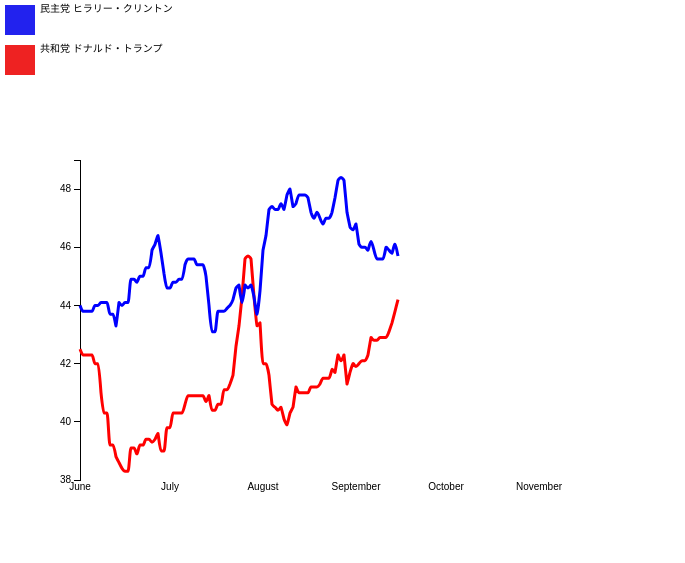
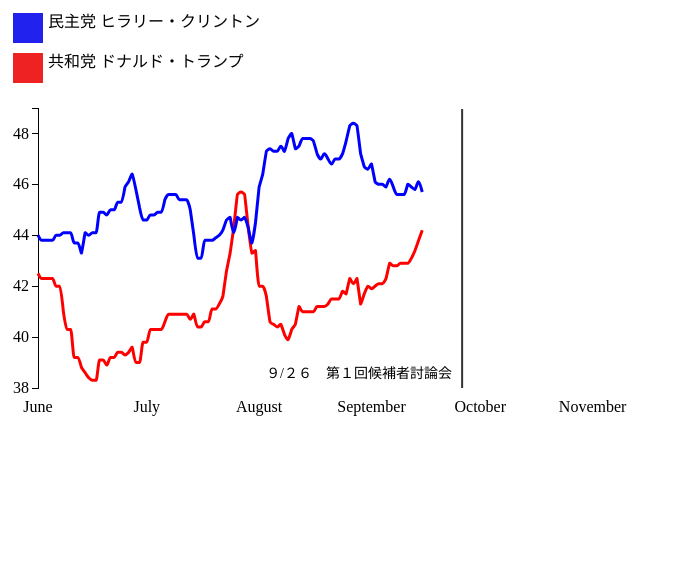
Before and after one commit to keisuke-osone/lineChartWithDeadline, a plain HTML site: page line.html in a window 1280 px wide. Shown: the whole page, without its empty margins (0-685 px from the left). Drawn offline with Linux system fonts and the light colour scheme.

Commit message:
add event

```diff
--- a/css/style.css
+++ b/css/style.css
@@ -1,6 +1,9 @@
-body {
-  font: 10px sans-serif;
-  margin: 0;
+iframe {
+    margin: 0;
+    padding: 0;
+    border: 0;
+    font: inherit;
+    vertical-align: baseline;
 }
 
 path.line {
--- a/data/data.csv
+++ b/data/data.csv
@@ -116,7 +116,7 @@ date,Trump,Clinton,Event
 2016/9/23,,,
 2016/9/24,,,
 2016/9/25,,,
-2016/9/26,,,
+2016/9/26,,,９/２６　第１回候補者討論会
 2016/9/27,,,
 2016/9/28,,,
 2016/9/29,,,
@@ -129,7 +129,7 @@ date,Trump,Clinton,Event
 2016/10/6,,,
 2016/10/7,,,
 2016/10/8,,,
-2016/10/9,,,
+2016/10/9,,,１０/９　第２回候補者討論会
 2016/10/10,,,
 2016/10/11,,,
 2016/10/12,,,
@@ -139,7 +139,7 @@ date,Trump,Clinton,Event
 2016/10/16,,,
 2016/10/17,,,
 2016/10/18,,,
-2016/10/19,,,
+2016/10/19,,,１０/１９　第３回候補者討論会
 2016/10/20,,,
 2016/10/21,,,
 2016/10/22,,,
@@ -159,4 +159,4 @@ date,Trump,Clinton,Event
 2016/11/5,,,
 2016/11/6,,,
 2016/11/7,,,
-2016/11/8,,
+2016/11/8,,,１１/８　大統領選挙
--- a/js/config.js
+++ b/js/config.js
@@ -16,7 +16,7 @@ var PARTY_NAME = {
 	'Trump'	: '共和党'
 }
 
-// 政党の名
+// 候補者の名日本名
 var CANDIDATE_NAME_JP = {
 	'Clinton': 'ヒラリー・クリントン',
 	'Trump'	: 'ドナルド・トランプ'
--- a/js/lineChart.js
+++ b/js/lineChart.js
@@ -1,6 +1,6 @@
-var margin = {top: 80, right: 80, bottom: 80, left: 80},
+var margin = {top: 20, right: 30, bottom: 80, left: 30},
     width = 640 - margin.left - margin.right,
-    height = 480 - margin.top - margin.bottom;
+    height = 380 - margin.top - margin.bottom;
 
 var parse = d3.time.format("%Y-%m").parse;
 
@@ -39,11 +39,8 @@ d3.csv(DATA_PATH + "data.csv", type, function(error, data) {
         }
     });
 
-    var events = data.map(function(d) {
-        return {
-            'date': d.date,
-            'event': d['Events'],
-        }
+    var events = data.filter(function(d) {
+        return d['Event'] != '';
     });
 
     var values = data.map(function(d) {
@@ -103,12 +100,11 @@ d3.csv(DATA_PATH + "data.csv", type, function(error, data) {
 
     svg.append("g")
       .attr("class", "x axis")
-      .attr("transform", "translate(0," + height + ")")
+      .attr("transform", "translate(0," + (height + 10) + ")")
       .call(xAxis);
 
     svg.append("g")
       .attr("class", "y axis")
-      // .attr("transform", "translate(" + width + ",0)")
       .call(yAxis);
 
 
@@ -136,6 +132,55 @@ d3.csv(DATA_PATH + "data.csv", type, function(error, data) {
         .attr('stroke-width', 2)
         .attr("opacity", 0);
 
+    var nearest_line = 0;
+    svg.selectAll('.events')
+        .data(events)
+        .enter()
+        .append('line')
+        .attr('stroke', '#333')
+        .attr('stroke-width', 0)
+        .attr('class', 'event')
+        .attr('x1', function (d) {
+            return x(d.date);
+        })
+        .attr('y1', 1)
+        .attr('x2', function (d) {
+            return x(d.date);
+        })
+        .attr('y2', height)
+        .attr('stroke-width', 2)
+        .attr("opacity", function (d) {
+            if (d.date > Date.now() && nearest_line == 0)  {
+                nearest_line = 1;
+                return 1;
+            }
+            return 0;
+        });
+
+    var nearest_name = 0;
+    svg.selectAll('.events-name')
+        .data(events)
+        .enter()
+        .append('text')
+        .attr('class', 'event-name')
+        .attr('x', function (d) {
+            return x(d.date) - d.Event.length * 14;
+        })
+        .attr('y', function (d, i) {
+            return height - i * 18 - 10;
+        })
+        .attr('height', 30)
+        .attr('width', 80)
+        .attr("opacity", function (d) {
+            if (d.date > Date.now() && nearest_name == 0)  {
+                nearest_name = 1;
+                return 1;
+            }
+            return 0;
+        })
+        .style('font-size', '14px')
+        .style('background-color', '#333')
+        .text(function(d){ return d.Event;});
 
     svg.selectAll('.line')
         .data([values, msft])
@@ -198,7 +243,6 @@ function actionEvent(line, d) {
     d3.selectAll('.guide').attr('opacity', 0);
     if (d.value.Trump > 0 && d.value.Clinton > 0) {
         d3.select(line).attr("opacity", 1);
-        console.log(d.value);
         for (key in d.value){
             console.log(key);
             console.log(d.value[key]);
```
Also changed, not shown: index.html (added, +10 -0 lines).
